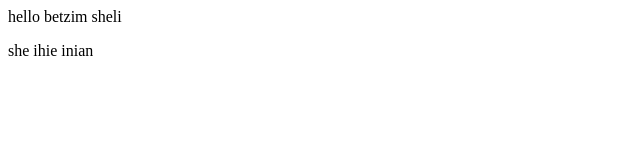
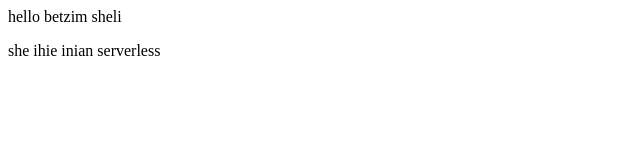
Before and after one commit to adamkleingit/demo-heroku, a website: page build/index.html in a window 1280 px wide. Shown: the full height of the page, 0-640 px from the left. Drawn offline with Linux system fonts and the light colour scheme.

Commit message:
Update index.html

```diff
--- a/build/index.html
+++ b/build/index.html
@@ -1,2 +1,2 @@
 <div>hello betzim sheli</div>
-<p>she ihie inian</p>
+<p>she ihie inian serverless</p>
```
